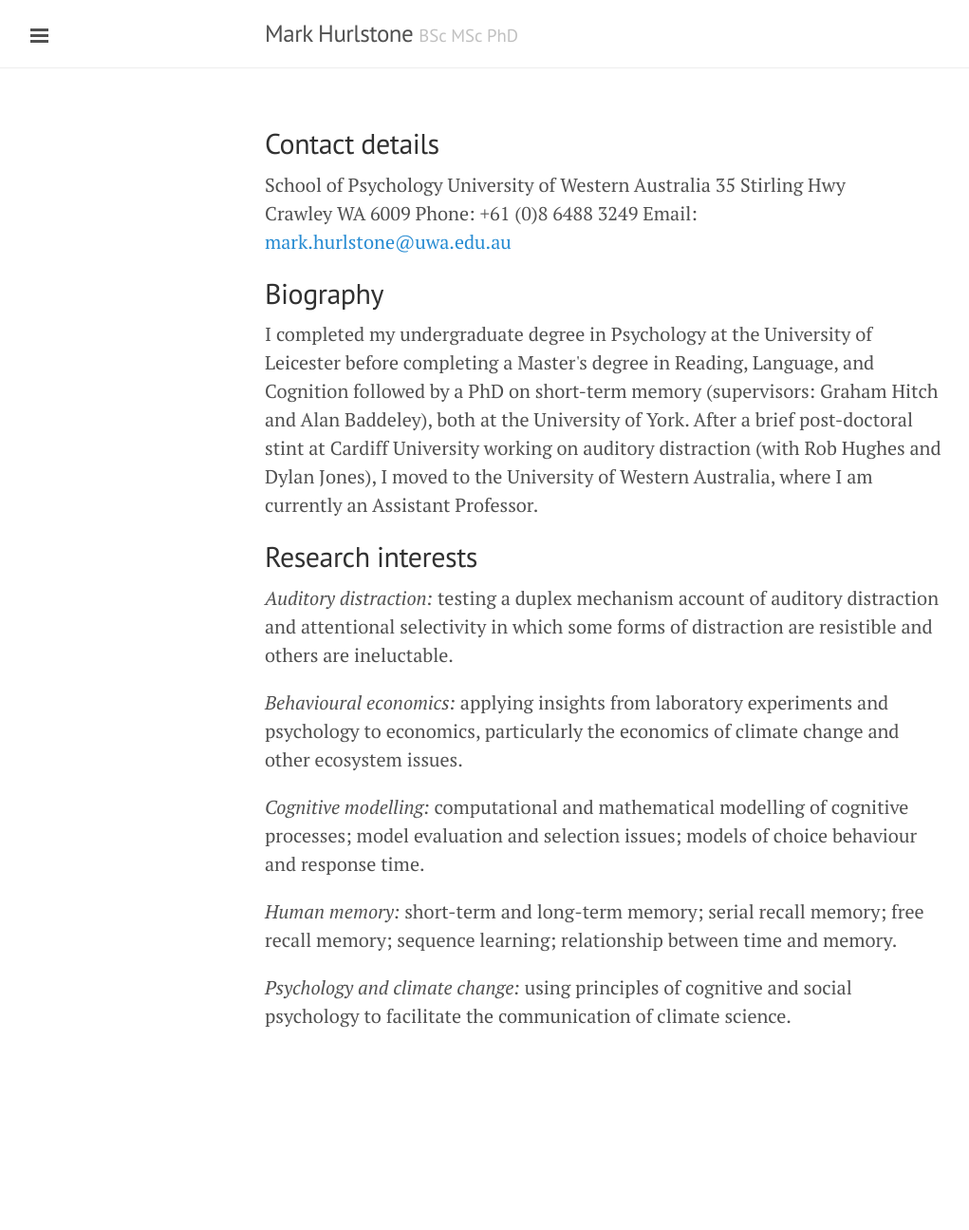
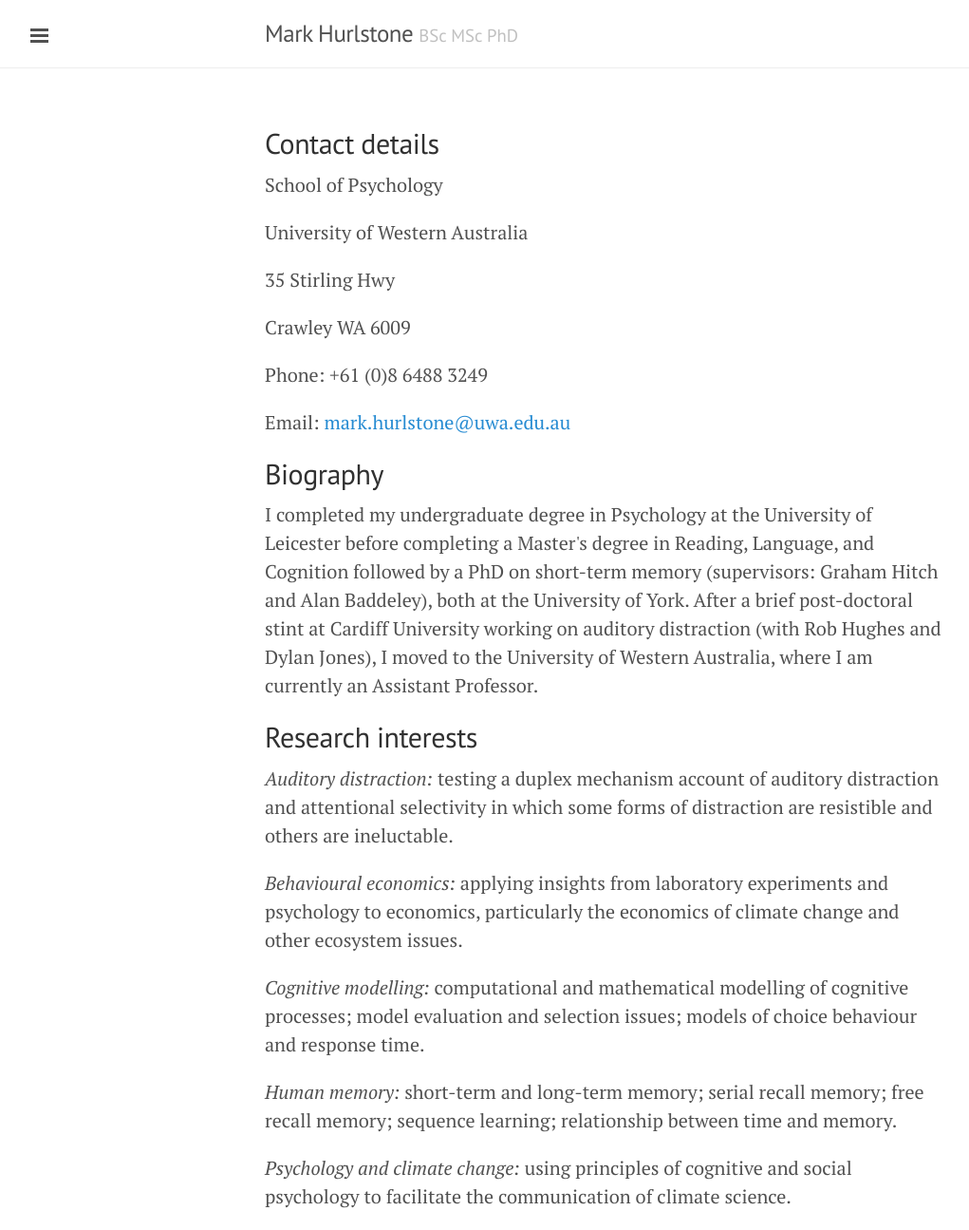
Before and after one commit to mjh508/mark-hurlstone.github.io, a Jekyll site: the page built from index.md, in a window 1280 px wide. Shown: the whole page at 95% size, without its empty margins (1-1022 px from the left). Built offline with Jekyll 4.4.1, drawn with Linux system fonts in a browser that asks for light colours; Markdown is read by kramdown in place of the engine named in the settings; before the commit the page ends 1105 px from its top, so only the background shows below that; part of the change alters nothing that is shown.

```diff
--- a/index.md
+++ b/index.md
@@ -5,19 +5,12 @@ title: Home
 
 ## Contact details
 
-School of Psychology
-University of Western Australia
-35 Stirling Hwy
-Crawley WA 6009
-Phone: +61 (0)8 6488 3249
-Email: <a href="mailto:mark.hurlstone@uwa.edu.au">mark.hurlstone@uwa.edu.au</a>
-
-<!--<p>School of Psychology</p>
+<p>School of Psychology</p>
 <p>University of Western Australia</p>
 <p>35 Stirling Hwy</p>
 <p>Crawley WA 6009</p>
 <p>Phone: +61 (0)8 6488 3249</p>
-<p>Email: <a href="mailto:mark.hurlstone@uwa.edu.au">mark.hurlstone@uwa.edu.au</a></p> -->
+<p>Email: <a href="mailto:mark.hurlstone@uwa.edu.au">mark.hurlstone@uwa.edu.au</a></p>
 
 ## Biography
 
```
